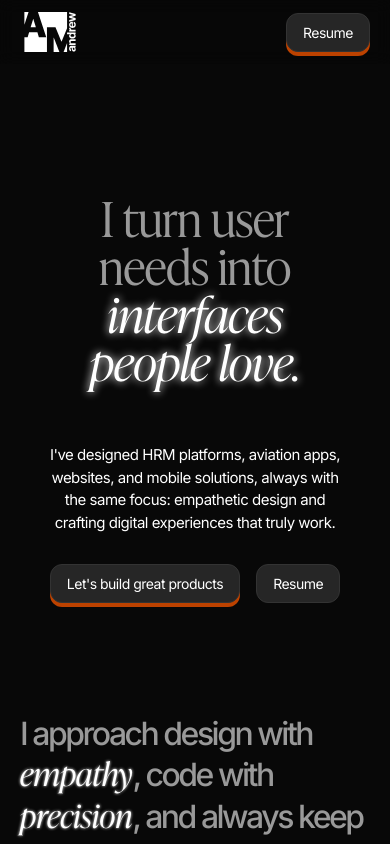
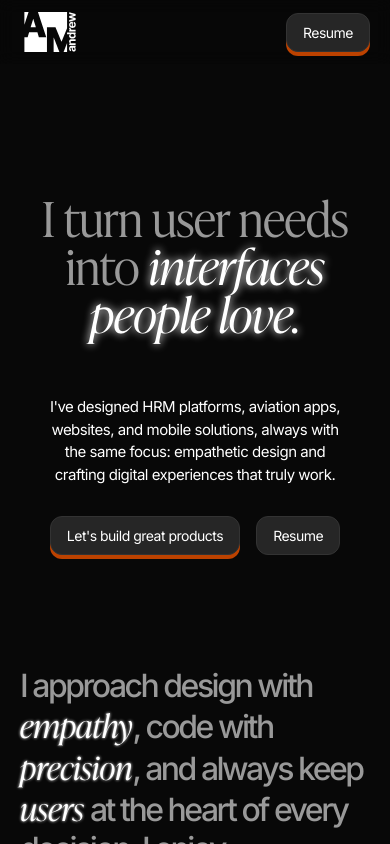
Before and after one commit to andrew-0210/portfolio-0.1, a Next.js app: page / in a window 390 px wide. Shown: the top 844 px of the page. Built offline with nearby package versions, Linux system fonts and the light colour scheme.

Commit message:
Update Hero.tsx

```diff
--- a/src/components/section/Hero.tsx
+++ b/src/components/section/Hero.tsx
@@ -3,7 +3,7 @@ import Button from "../ui/Button";
 export default function Hero() {
 	return (
 		<section className="container flex flex-col gap-[3.75rem] items-center justify-center  px-[1.25rem] pt-[12rem] py-[4.5rem]">
-			<h1 className="font-headline text-[3rem] md:text-[4.5rem] leading-[1] text-center text-balance text-[#999999] max-w-[60%]">
+			<h1 className="font-headline text-[3rem] md:text-[4.5rem] leading-[1] text-center text-balance text-[#999999] md:max-w-[60%]">
 				I turn user needs into{" "}
 				<span className="font-display text-shadow-[0px_0px_8px_rgba(255,255,255,0.5)] text-shadow-[#ffffff] text-white ">
 					interfaces people love.
```
